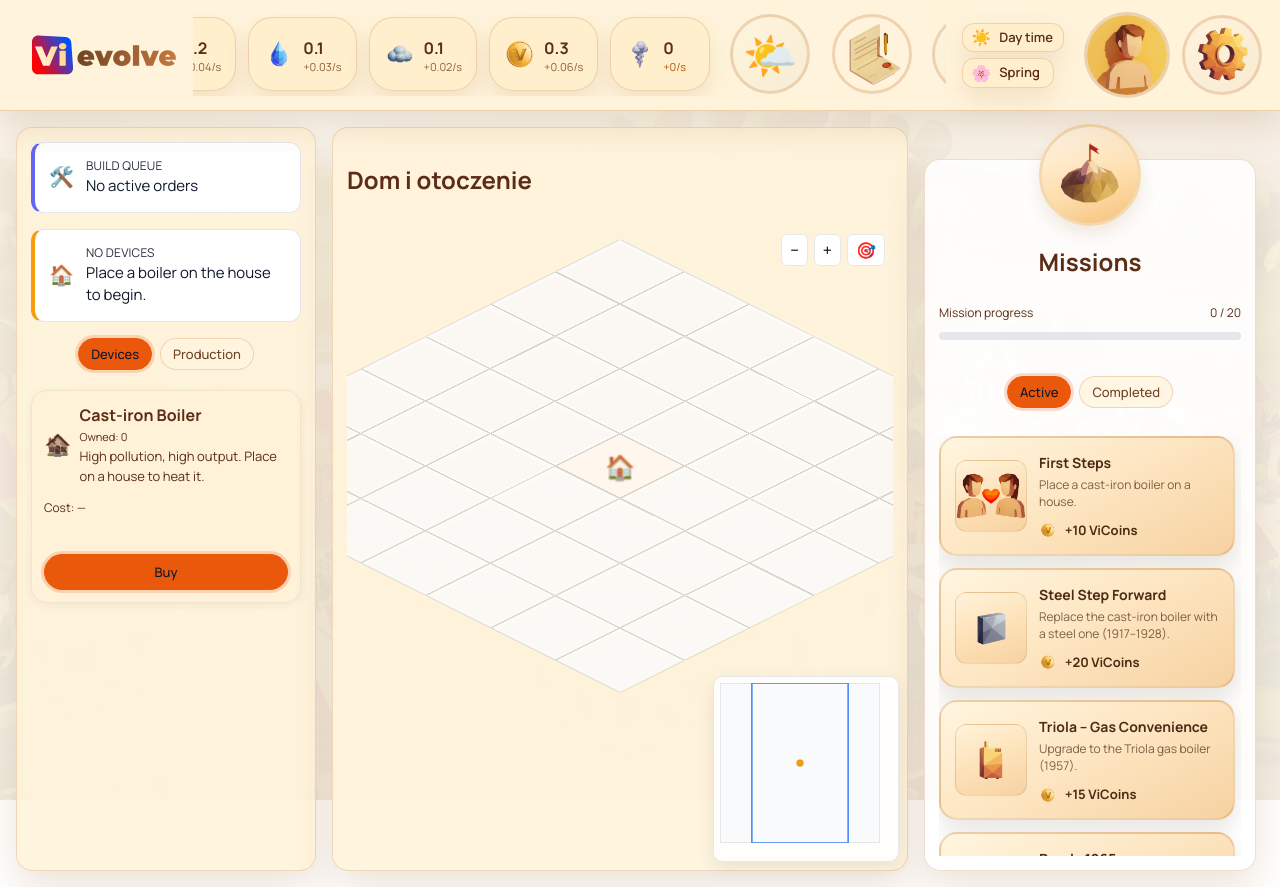
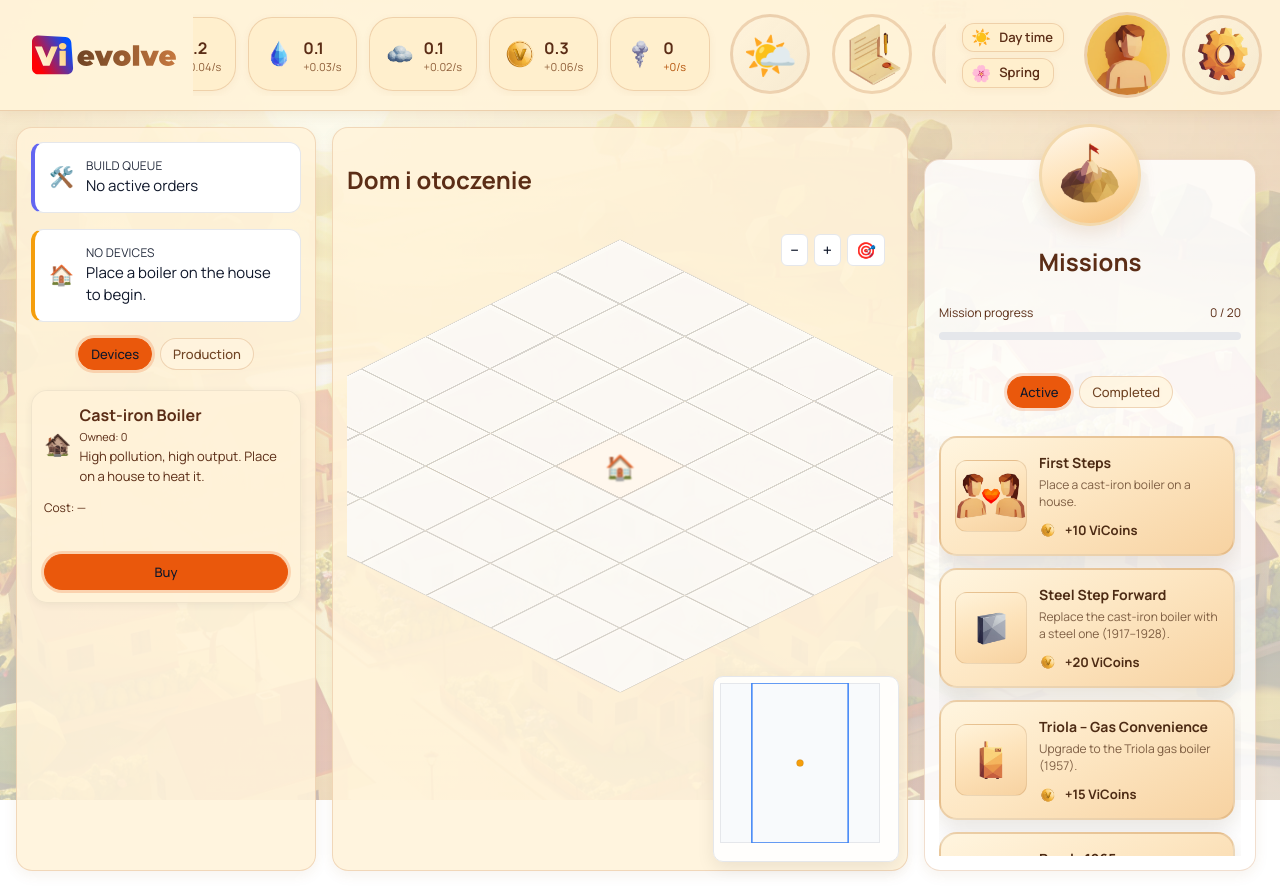
Before and after one commit to reprezentant/viessmann-game, a React (Vite) app: page / in a window 1280 px wide. Built offline with nearby package versions, Linux system fonts and the light colour scheme.

Commit message:
fix(ui): increase background visibility and reduce day mode shadows

```diff
--- a/src/ViessmannGame.tsx
+++ b/src/ViessmannGame.tsx
@@ -512,13 +512,13 @@ export default function ViessmannGame() {
         mutedText: "#8f5f39",
         headerBg: "rgba(255,243,218,0.92)",
         headerBorder: "rgba(214,162,116,0.45)",
-        headerShadow: "0 14px 32px rgba(123,68,22,0.15)",
+        headerShadow: "0 4px 12px rgba(123,68,22,0.08)",
         pillBg: "rgba(255,238,204,0.94)",
         pillBorder: "rgba(214,162,116,0.4)",
-        pillShadow: "0 10px 24px rgba(145,90,25,0.12)",
+        pillShadow: "0 2px 8px rgba(145,90,25,0.06)",
         cardBg: "rgba(255,243,218,0.88)",
         cardBorder: "rgba(214,162,116,0.35)",
-        cardShadow: "0 18px 38px rgba(145,90,25,0.16)",
+        cardShadow: "0 4px 14px rgba(145,90,25,0.08)",
         divider: "rgba(214,162,116,0.28)",
         surfaceHover: "rgba(248,214,161,0.35)",
         inputBg: "rgba(255,244,223,0.82)",
@@ -2044,7 +2044,7 @@ export default function ViessmannGame() {
       backgroundSize: "cover",
       backgroundPosition: "center",
       backgroundRepeat: "no-repeat",
-      opacity: 0.25,
+      opacity: isDay ? 0.5 : 0.3,
       zIndex: -2,
       transition: "opacity 0.8s ease-in-out"
     }} />
@@ -2053,7 +2053,7 @@ export default function ViessmannGame() {
       position: "fixed",
       inset: 0,
       background: isDay
-        ? "linear-gradient(to bottom, rgba(250,247,242,0.6) 0%, rgba(245,240,230,0.8) 100%)"
+        ? "linear-gradient(to bottom, rgba(250,247,242,0.3) 0%, rgba(245,240,230,0.5) 100%)"
         : "linear-gradient(to bottom, rgba(15,23,42,0.6) 0%, rgba(15,23,42,0.85) 100%)",
       zIndex: -1,
       transition: "background 0.8s ease-in-out"
```
